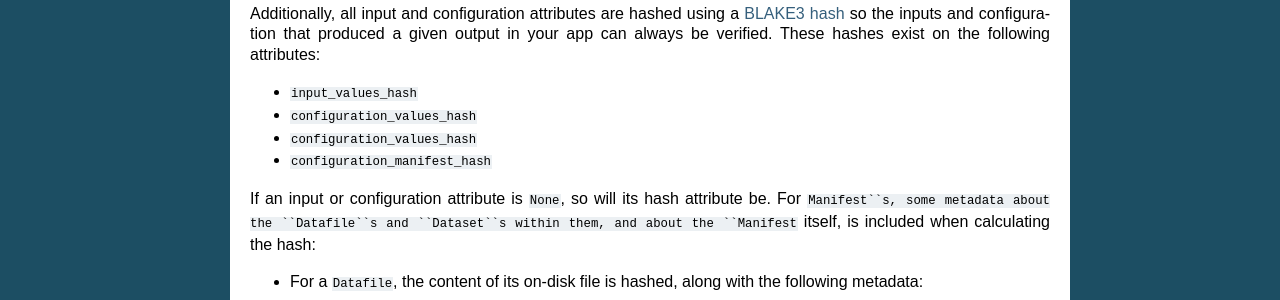
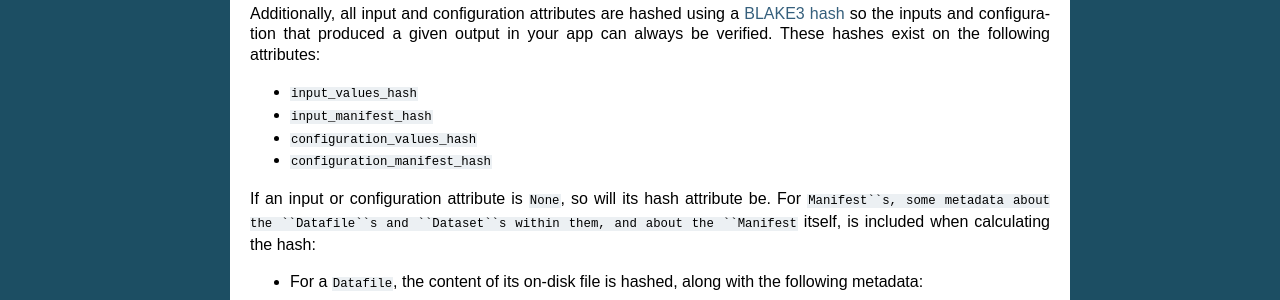
Before and after one commit to octue/octue-sdk-python, a Sphinx documentation site: the page built from docs/source/analysis_objects.rst, in a window 1280 px wide. Shown: the part 394-694 px from the top of the page. Built offline with Sphinx 7.4.7, drawn with Linux system fonts in a browser that asks for light colours.

Commit message:
DOC: Replace duplicate item with missing item

```diff
--- a/docs/source/analysis_objects.rst
+++ b/docs/source/analysis_objects.rst
@@ -23,7 +23,7 @@ Additionally, all input and configuration attributes are hashed using a
 your app can always be verified. These hashes exist on the following attributes:
 
 -   ``input_values_hash``
--   ``configuration_values_hash``
+-   ``input_manifest_hash``
 -   ``configuration_values_hash``
 -   ``configuration_manifest_hash``
 
```
